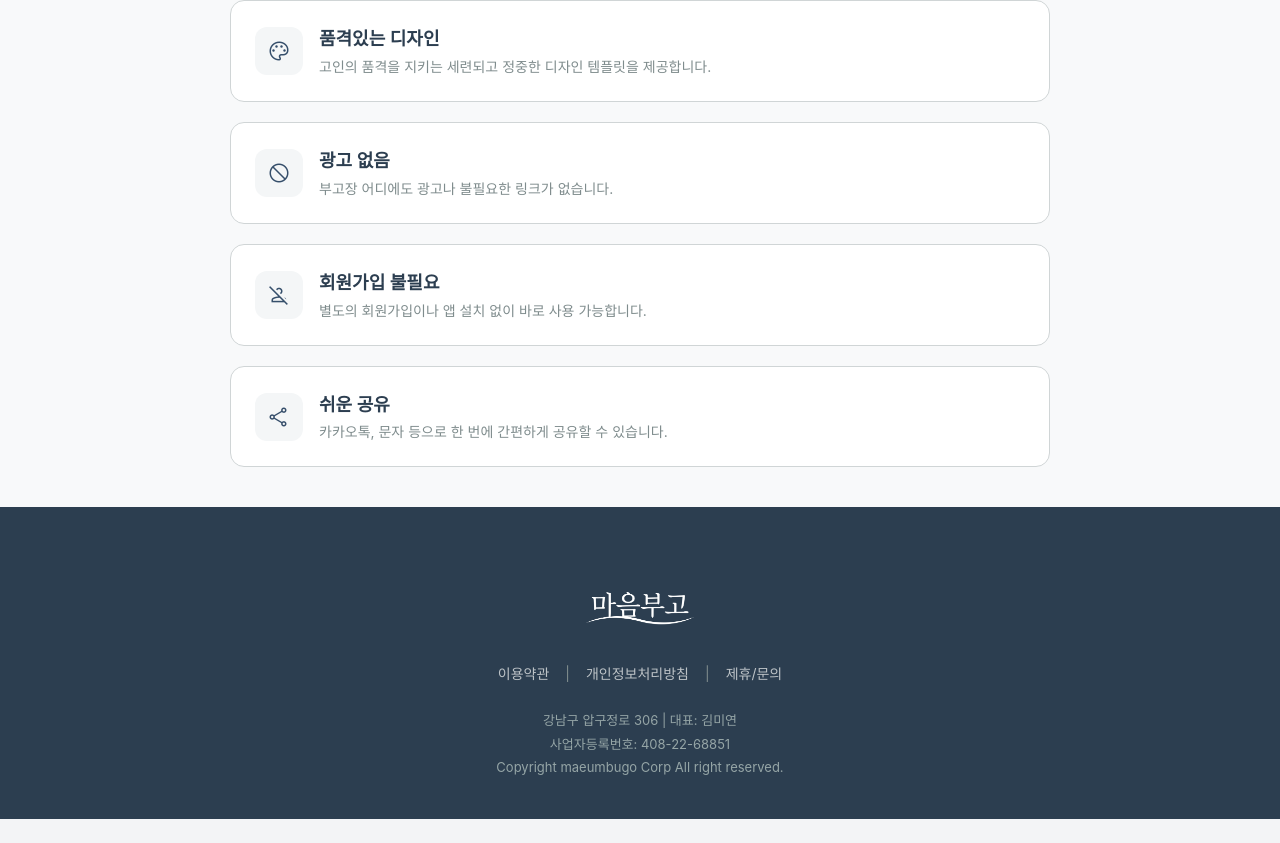
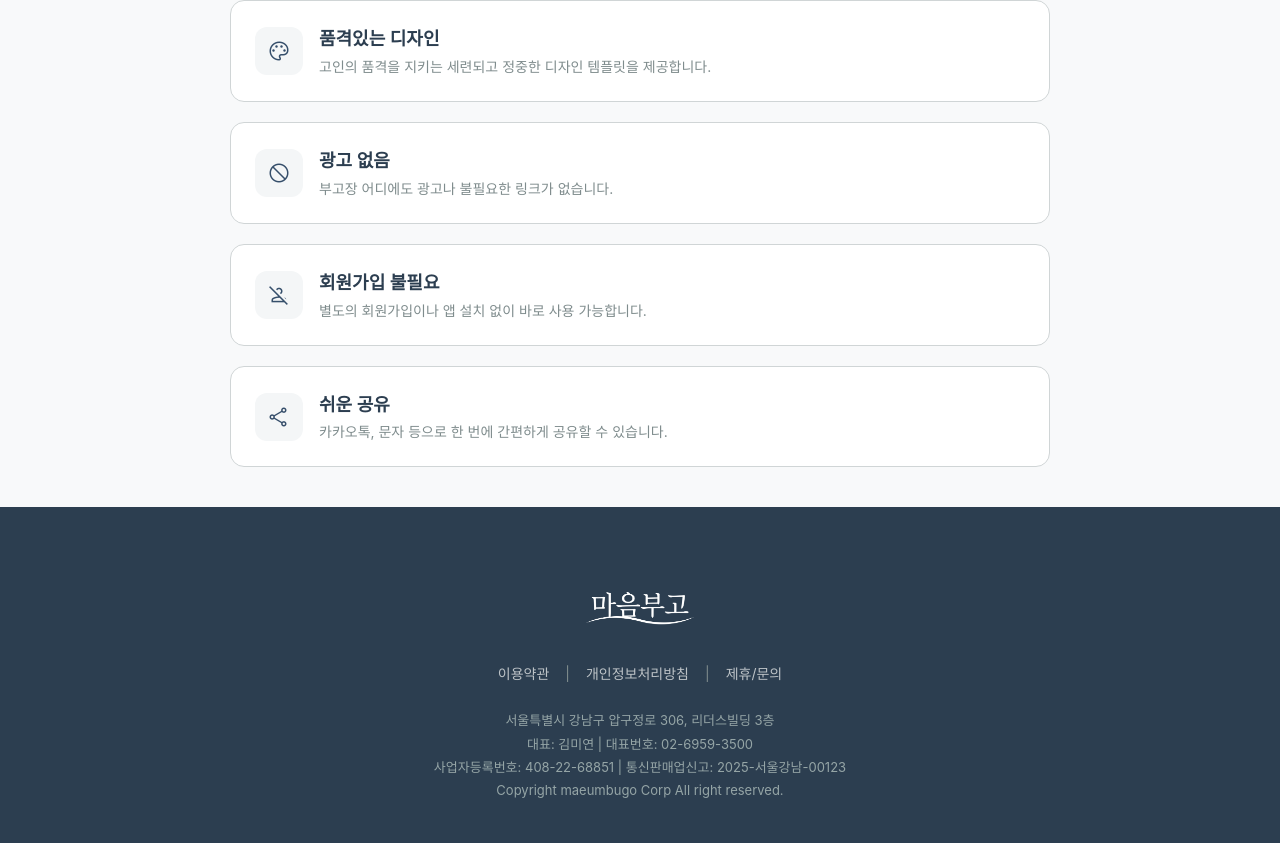
Before and after one commit to seunghun2/dodambugo, a Next.js app: page / in a window 1280 px wide. Shown: the part 1565-2408 px from the top of the page. Before the commit the page ends 2384 px from the top, so only its background shows below. Built offline with nearby package versions, Linux system fonts and the light colour scheme; no server answers; a web font is replaced by a local one.

Commit message:
fix: 푸터 정보 업데이트 - 상세주소, 대표번호, 통신판매업 추가

```diff
--- a/app/page.tsx
+++ b/app/page.tsx
@@ -596,8 +596,9 @@ export default function HomePage() {
               <Link href="/contact">제휴/문의</Link>
             </div>
             <div className="footer-info">
-              <p>강남구 압구정로 306 | 대표: 김미연</p>
-              <p>사업자등록번호: 408-22-68851</p>
+              <p>서울특별시 강남구 압구정로 306, 리더스빌딩 3층</p>
+              <p>대표: 김미연 | 대표번호: 02-6959-3500</p>
+              <p>사업자등록번호: 408-22-68851 | 통신판매업신고: 2025-서울강남-00123</p>
               <p>Copyright maeumbugo Corp All right reserved.</p>
             </div>
           </div>
```
